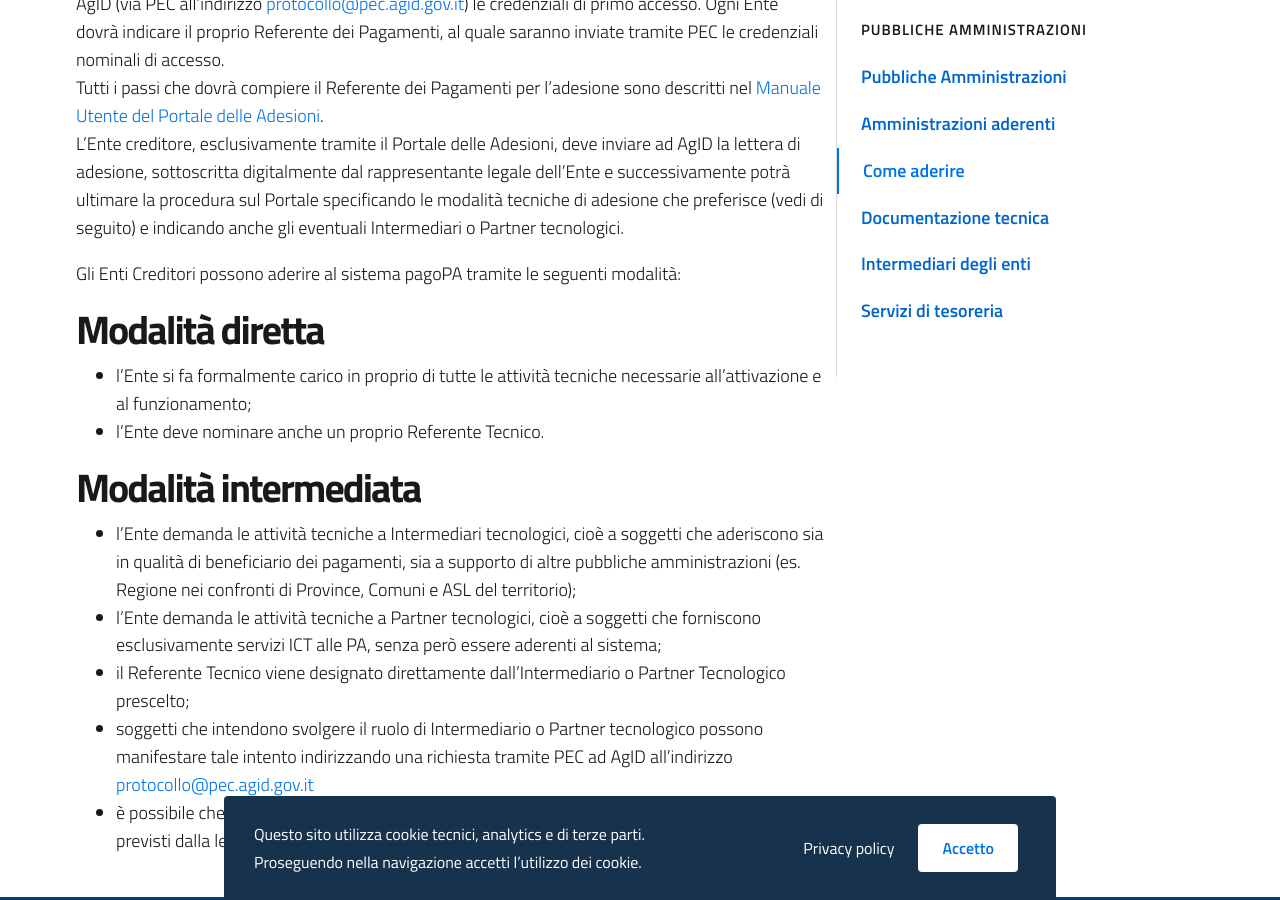
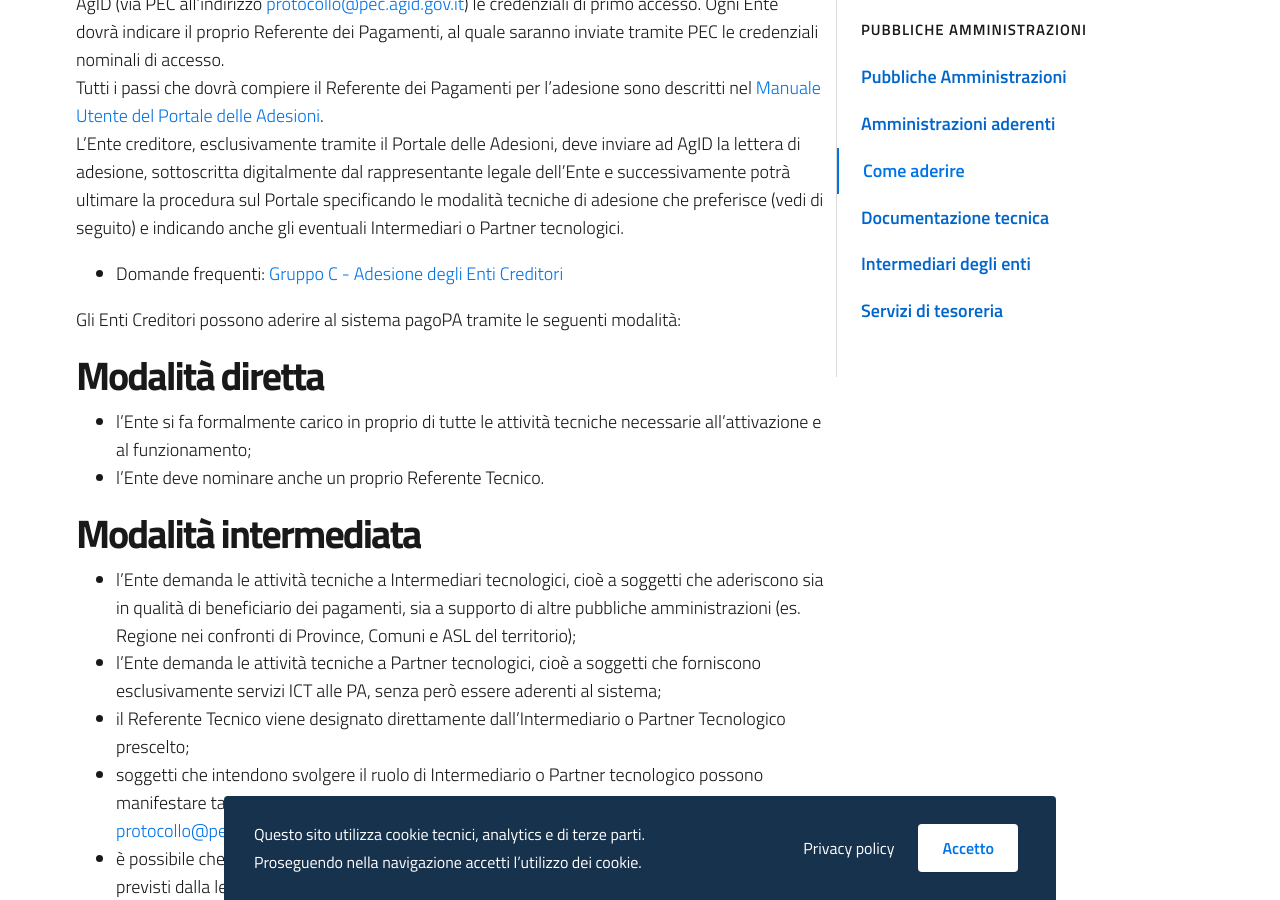
Before and after one commit to pagopa/site-pagopa.gov.it, a Jekyll site: the page built from it/pubbliche-amministrazioni/come-aderire.md, in a window 1280 px wide and 900 px high, scrolled down 553 px. Built offline with Jekyll 4.4.1, drawn with Linux system fonts in a browser that asks for light colours.

Commit message:
Update come-aderire.md

```diff
--- a/it/pubbliche-amministrazioni/come-aderire.md
+++ b/it/pubbliche-amministrazioni/come-aderire.md
@@ -13,6 +13,8 @@ Per accedere al Portale delle Adesioni, gli Enti che non le hanno ancora ricevut
 Tutti i passi che dovrà compiere il Referente dei Pagamenti per l’adesione sono descritti nel [Manuale Utente del Portale delle Adesioni](https://github.com/italia/lg-pagopa-docs/blob/master/documentazione_tecnica_collegata/adesione/PdA_ManualeUtente_v2.2.4.pdf).
 L’Ente creditore, esclusivamente tramite il Portale delle Adesioni, deve inviare ad AgID la lettera di adesione, sottoscritta digitalmente dal rappresentante legale dell’Ente e successivamente potrà ultimare la procedura sul Portale specificando le modalità tecniche di adesione che preferisce (vedi di seguito) e indicando anche gli eventuali Intermediari o Partner tecnologici.
 
+* Domande frequenti: [Gruppo C - Adesione degli Enti Creditori](Gruppo C - Adesione degli Enti Creditori)
+
 Gli Enti Creditori possono aderire al sistema pagoPA tramite le seguenti modalità:
 ## Modalità diretta
 * l’Ente si fa formalmente carico in proprio di tutte le attività tecniche necessarie all’attivazione e al funzionamento;
```
